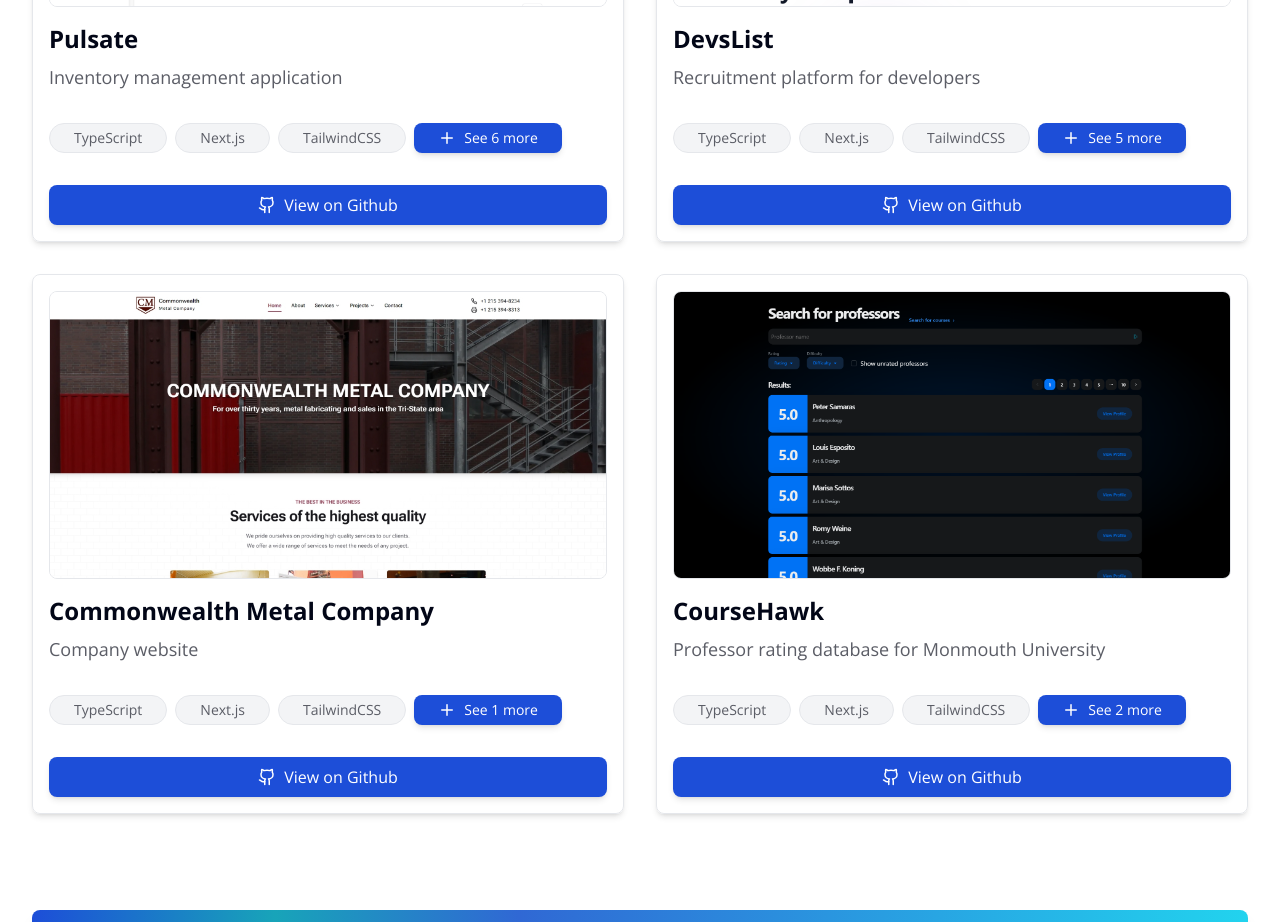
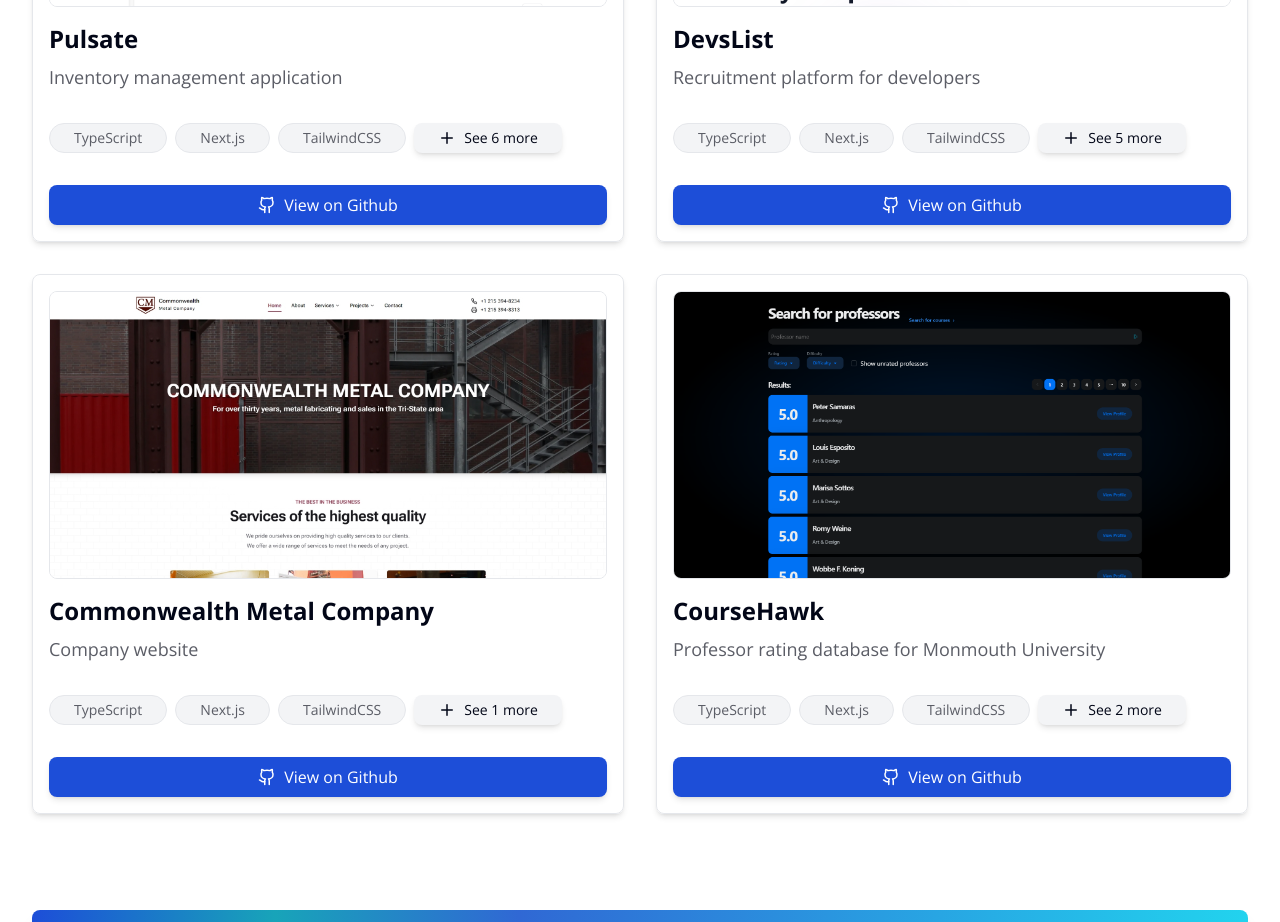
Before and after one commit to TylerGennaro/portfolio_v3, a Next.js app: page / in a window 1280 px wide. Shown: the part 2340-3262 px from the top of the page. Built offline with nearby package versions, Linux system fonts and the light colour scheme.

Commit message:
changed see more btn to muted

```diff
--- a/src/components/ProjectTools.tsx
+++ b/src/components/ProjectTools.tsx
@@ -18,6 +18,7 @@
 						className='text-sm px-6 py-1'
 						icon={Plus}
 						onClick={() => setShowAll(true)}
+						variant='muted'
 					>
 						See {childrenArr.length - 3} more
 					</Button>
```
